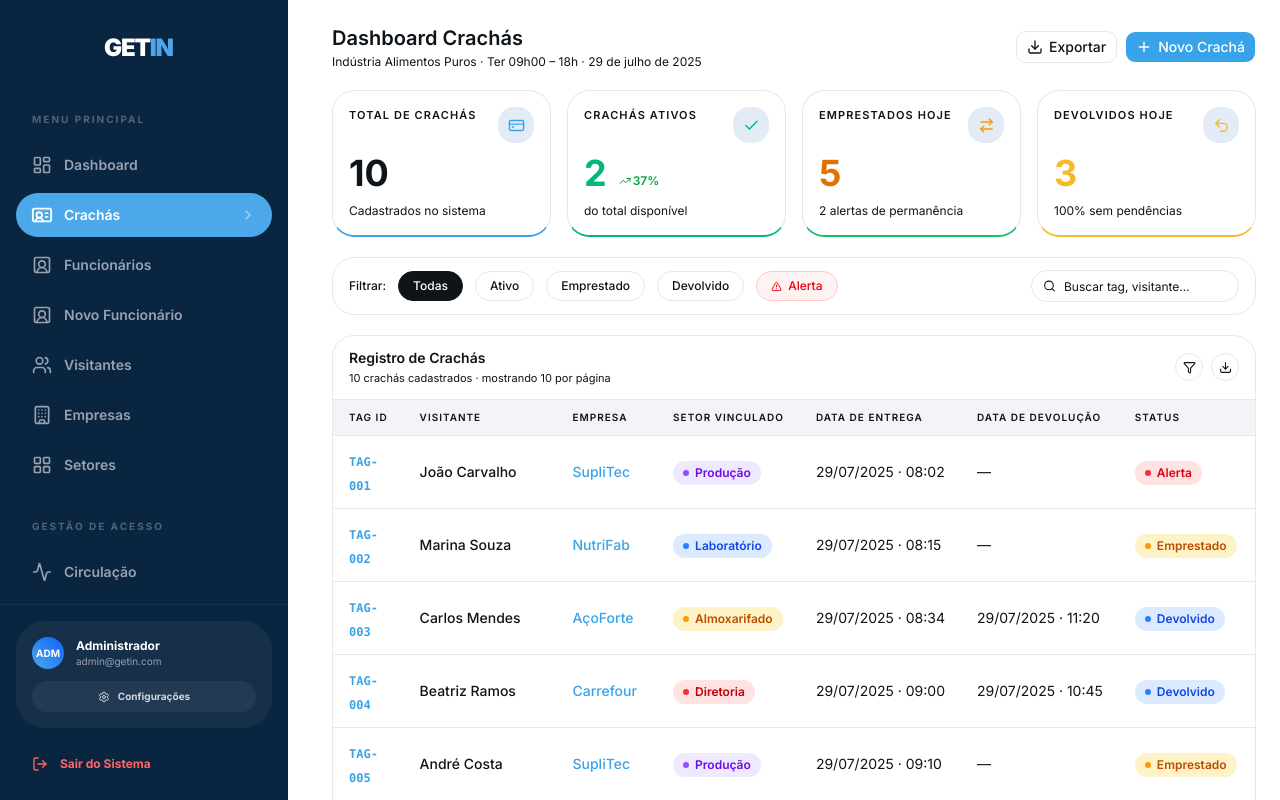
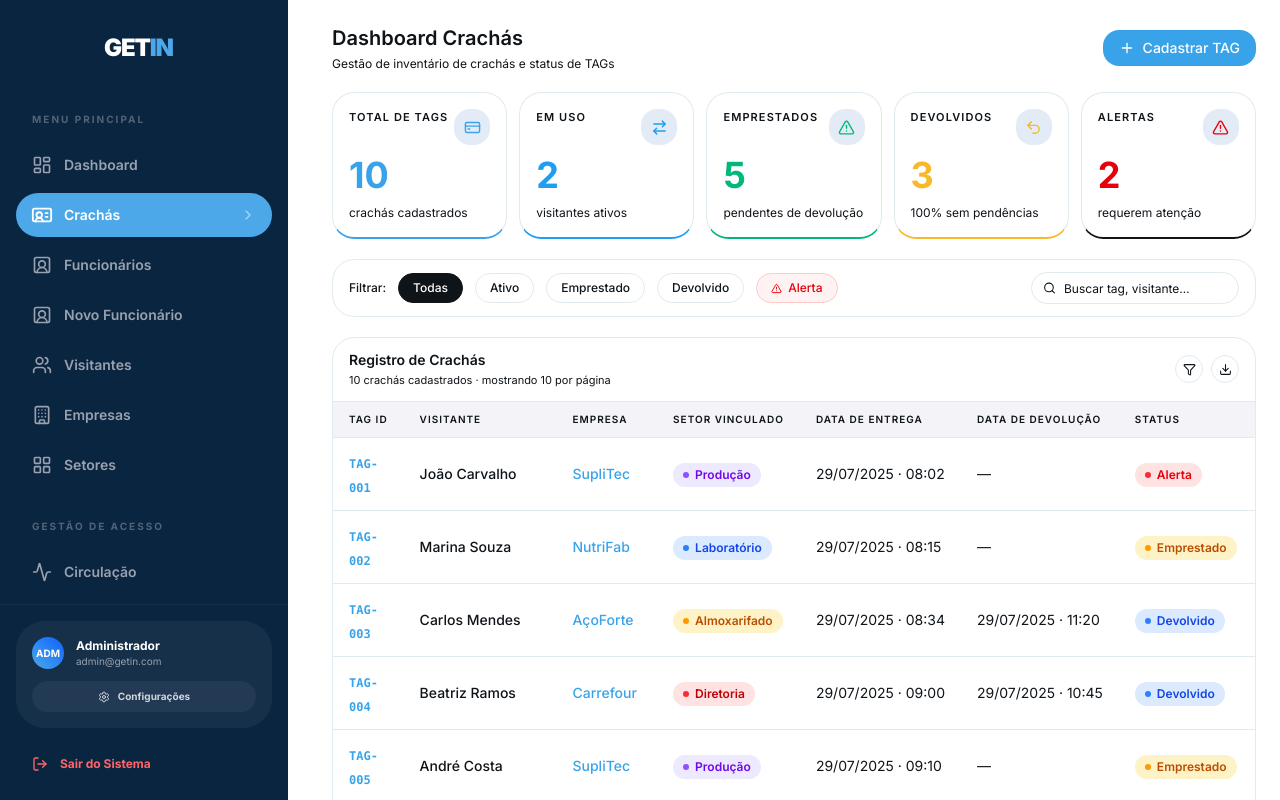
Before and after one commit to ocastroxs/get_in, a Next.js app: page /dashboard/crachas in a window 1280 px wide. Shown: the top 800 px of the page. Built offline with nearby package versions, Linux system fonts and the light colour scheme; sample sign-in values are in the browser's storage.

Commit message:
Refactor: Unify visitor and badge relationship, remove redundant creation modals

```diff
--- a/src/app/dashboard/crachas/page.jsx
+++ b/src/app/dashboard/crachas/page.jsx
@@ -85,39 +85,50 @@ function downloadCSV(data) {
   URL.revokeObjectURL(url);
 }
 
-// ─── Modal Novo Crachá ────────────────────────────────────────────────────────
+// ─── Modal Cadastrar Nova TAG (Refatorado) ────────────────────────────────────
+// Este modal agora é APENAS para cadastro de TAGs físicas, não para criar visitas.
 
-function ModalNovoCracha({ onClose, onSave }) {
+function ModalCadastrarTag({ onClose, onSave }) {
   const [form, setForm] = useState({
-    tagId: "", visitante: "", empresa: "", setor: "Produção", entrega: ""
+    tagId: ""
   });
-  const set = (k) => (e) => setForm((p) => ({ ...p, [k]: e.target.value }));
 
   function handleSubmit() {
-    if (!form.visitante || !form.empresa || !form.entrega) {
-      alert("Preencha Visitante, Empresa e Horário de Entrega.");
+    if (!form.tagId.trim()) {
+      alert("Preencha o ID da TAG.");
       return;
     }
+
+    // Validar se a TAG já existe
+    const tagExistente = CRACHAS_MOCK.some(c => c.tagId.toUpperCase() === form.tagId.toUpperCase());
+    if (tagExistente) {
+      alert("Esta TAG já foi cadastrada no sistema.");
+      return;
+    }
+
     onSave({
-      ...form,
       id: Date.now(),
-      tagId: form.tagId || `TAG-${String(Math.floor(Math.random() * 900) + 100)}`,
+      tagId: form.tagId.toUpperCase(),
+      visitante: null,
+      empresa: null,
+      setor: null,
+      entrega: null,
       devolucao: null,
-      status: "ativo",
+      status: "disponivel"
     });
     onClose();
   }
 
   return (
-    <div className="fixed inset-0 z-50 flex items-center justify-center bg-black/40 backdrop-blur-sm">
-      <div className="bg-card border border-border rounded-2xl shadow-xl w-full max-w-md mx-4 overflow-hidden">
+    <div className="fixed inset-0 z-50 flex items-center justify-center bg-black/40 backdrop-blur-sm animate-in fade-in duration-300">
+      <div className="bg-card border border-border rounded-2xl shadow-xl w-full max-w-sm mx-4 overflow-hidden animate-in fade-in zoom-in-95 slide-in-from-bottom-4 duration-300">
         {/* header */}
         <div className="flex items-center justify-between px-6 py-4 border-b border-border">
           <div className="flex items-center gap-2">
             <div className="w-8 h-8 rounded-lg bg-primary/10 flex items-center justify-center">
-              <Plus size={16} className="text-primary" />
+              <CreditCard size={16} className="text-primary" />
             </div>
-            <h2 className="font-semibold text-foreground">Novo Crachá</h2>
+            <h2 className="font-semibold text-foreground">Cadastrar Nova TAG</h2>
           </div>
           <button onClick={onClose} className="text-muted-foreground hover:text-foreground transition-colors">
             <X size={18} />
@@ -126,33 +137,21 @@ function ModalNovoCracha({ onClose, onSave }) {
 
         {/* body */}
         <div className="px-6 py-5 space-y-4">
-          {[
-            { label: "Visitante *",         key: "visitante", type: "text", placeholder: "Ex: Marina Souza"   },
-            { label: "Empresa *",           key: "empresa",   type: "text", placeholder: "Ex: NutriFab"       },
-            { label: "Horário de entrega *",key: "entrega",   type: "time"                                    },
-            { label: "Tag ID (opcional)",   key: "tagId",     type: "text", placeholder: "TAG-000"            },
-          ].map(({ label, key, type, placeholder }) => (
-            <div key={key}>
-              <label className="block text-xs font-medium text-muted-foreground mb-1">{label}</label>
+          <p className="text-xs text-muted-foreground">
+            Cadastre um novo crachá físico no sistema. Este será vinculado a um visitante quando necessário.
+          </p>
+          <div>
+            <label className="block text-xs font-medium text-muted-foreground mb-1">ID da TAG *</label>
             <input
-                type={type}
-                value={form[key]}
-                placeholder={placeholder}
-                onChange={set(key)}
+              type="text"
+              value={form.tagId}
+              placeholder="Ex: TAG-011"
+              onChange={(e) => setForm({ tagId: e.target.value })}
               className="w-full h-9 px-3 rounded-lg border border-border bg-background text-sm text-foreground placeholder:text-muted-foreground focus:outline-none focus:ring-2 focus:ring-primary/30 focus:border-primary transition"
             />
-            </div>
-          ))}
-
-          <div>
-            <label className="block text-xs font-medium text-muted-foreground mb-1">Setor</label>
-            <select
-              value={form.setor}
-              onChange={set("setor")}
-              className="w-full h-9 px-3 rounded-lg border border-border bg-background text-sm text-foreground focus:outline-none focus:ring-2 focus:ring-primary/30 focus:border-primary transition"
-            >
-              {Object.keys(SETOR_STYLE).map((s) => <option key={s}>{s}</option>)}
-            </select>
+            <p className="text-[10px] text-muted-foreground mt-1.5">
+              Use o formato TAG-XXX (ex: TAG-011, TAG-100)
+            </p>
           </div>
         </div>
 
@@ -160,7 +159,7 @@ function ModalNovoCracha({ onClose, onSave }) {
         <div className="flex items-center justify-end gap-2 px-6 py-4 border-t border-border bg-muted/30">
           <Button variant="outline" size="sm" onClick={onClose}>Cancelar</Button>
           <Button size="sm" className="gap-1.5" onClick={handleSubmit}>
-            <Check size={13} /> Registrar crachá
+            <Check size={13} /> Cadastrar TAG
           </Button>
         </div>
       </div>
@@ -171,25 +170,41 @@ function ModalNovoCracha({ onClose, onSave }) {
 // ─── Linha da Tabela ──────────────────────────────────────────────────────────
 
 function LinhaCracha({ c }) {
+  const isDisponivel = c.status === "disponivel";
+
   return (
     <tr className="border-b border-border hover:bg-accent/40 transition-colors">
       <td className="py-3 px-4">
         <span className="text-xs font-semibold font-mono text-primary">{c.tagId}</span>
       </td>
-      <td className="py-3 px-4 text-sm font-medium text-foreground whitespace-nowrap">{c.visitante}</td>
-      <td className="py-3 px-4 text-sm text-primary font-medium whitespace-nowrap">{c.empresa}</td>
+      <td className="py-3 px-4 text-sm font-medium text-foreground whitespace-nowrap">
+        {c.visitante || "—"}
+      </td>
+      <td className="py-3 px-4 text-sm text-primary font-medium whitespace-nowrap">
+        {c.empresa || "—"}
+      </td>
       <td className="py-3 px-4">
+        {c.setor ? (
           <span className={`inline-flex items-center gap-1.5 px-2.5 py-1 rounded-full text-xs font-semibold ${SETOR_STYLE[c.setor] ?? "bg-muted text-muted-foreground"}`}>
             <span className={`w-1.5 h-1.5 rounded-full ${SETOR_DOT[c.setor] ?? "bg-muted-foreground"}`} />
             {c.setor}
           </span>
+        ) : "—"}
       </td>
-      <td className="py-3 px-4 text-sm text-foreground whitespace-nowrap">{c.entrega}</td>
+      <td className="py-3 px-4 text-sm text-foreground whitespace-nowrap">{c.entrega || "—"}</td>
       <td className="py-3 px-4 text-sm text-muted-foreground whitespace-nowrap">{c.devolucao ?? "—"}</td>
       <td className="py-3 px-4">
-        <span className={`inline-flex items-center gap-1.5 px-2.5 py-1 rounded-full text-xs font-semibold ${STATUS_STYLE[c.status]}`}>
-          <span className={`w-1.5 h-1.5 rounded-full ${STATUS_DOT[c.status]}`} />
-          {STATUS_LABEL[c.status]}
+        <span className={`inline-flex items-center gap-1.5 px-2.5 py-1 rounded-full text-xs font-semibold ${
+          isDisponivel
+            ? "bg-gray-100 text-gray-700"
+            : STATUS_STYLE[c.status] ?? "bg-muted text-muted-foreground"
+        }`}>
+          <span className={`w-1.5 h-1.5 rounded-full ${
+            isDisponivel
+              ? "bg-gray-500"
+              : STATUS_DOT[c.status] ?? "bg-muted-foreground"
+          }`} />
+          {isDisponivel ? "Disponível" : STATUS_LABEL[c.status] ?? c.status}
         </span>
       </td>
       <td className="py-3 px-4">
@@ -215,9 +230,9 @@ export default function CrachasPage() {
       const q = busca.trim().toLowerCase();
       const matchBusca = !q ||
         c.tagId.toLowerCase().includes(q) ||
-        c.visitante.toLowerCase().includes(q) ||
-        c.empresa.toLowerCase().includes(q) ||
-        c.setor.toLowerCase().includes(q);
+        (c.visitante && c.visitante.toLowerCase().includes(q)) ||
+        (c.empresa && c.empresa.toLowerCase().includes(q)) ||
+        (c.setor && c.setor.toLowerCase().includes(q));
       return matchStatus && matchBusca;
     });
   }, [crachas, statusFiltro, busca]);
@@ -237,7 +252,7 @@ export default function CrachasPage() {
   return (
     <>
       {modalAberto && (
-        <ModalNovoCracha
+        <ModalCadastrarTag
           onClose={() => setModalAberto(false)}
           onSave={handleSave}
         />
@@ -248,63 +263,65 @@ export default function CrachasPage() {
         <header className="flex items-center justify-between">
           <div>
             <h1 className="text-xl font-semibold text-foreground">Dashboard Crachás</h1>
-            <p className="text-xs text-muted-foreground mt-0.5">
-              Indústria Alimentos Puros · Ter 09h00 – 18h · 29 de julho de 2025
+            <p className="text-xs text-muted-foreground mt-1">
+              Gestão de inventário de crachás e status de TAGs
             </p>
           </div>
-          <div className="flex items-center gap-2">
-            <Button variant="outline" size="sm" className="gap-1.5" onClick={() => downloadCSV(filtrados)}>
-              <Download size={13} />
-              Exportar
-            </Button>
-            <Button size="sm" className="gap-1.5" onClick={() => setModalAberto(true)}>
-              <Plus size={13} />
-              Novo Crachá
-            </Button>
-          </div>
+          <button
+            onClick={() => setModalAberto(true)}
+            className="inline-flex items-center gap-2 px-4 py-2 rounded-lg bg-primary text-primary-foreground text-sm font-medium hover:bg-primary/90 transition-colors"
+          >
+            <Plus size={16} /> Cadastrar TAG
+          </button>
         </header>
 
-        {/* KPI Cards */}
-        <div className="grid grid-cols-4 gap-4">
+        {/* Cards de Estatísticas */}
+        <div className="grid grid-cols-2 md:grid-cols-5 gap-3">
           <StatCard
-            label="Total de Crachás"
+            label="Total de TAGs"
             value={stats.total}
+            valueClassName="text-primary"
             icon={<CreditCard size={17} className="text-primary" />}
-            sub="Cadastrados no sistema"
+            sub="crachás cadastrados"
             accentVar="var(--primary)"
           />
           <StatCard
-            label="Crachás Ativos"
+            label="Em Uso"
             value={stats.ativos}
+            valueClassName="text-chart-1"
+            icon={<ArrowRightLeft size={17} className="text-chart-1" />}
+            sub="visitantes ativos"
+            accentVar="var(--chart-1)"
+          />
+          <StatCard
+            label="Emprestados"
+            value={stats.emprestados}
             valueClassName="text-chart-2"
-            icon={<Check size={17} className="text-chart-2" />}
-            delta={37}
-            deltaDir="up"
-            sub="do total disponível"
+            icon={<AlertTriangle size={17} className="text-chart-2" />}
+            sub="pendentes de devolução"
             accentVar="var(--chart-2)"
           />
           <StatCard
-            label="Emprestados Hoje"
-            value={stats.emprestados}
-            valueClassName="text-amber-600"
-            icon={<ArrowRightLeft size={17} className="text-amber-500" />}
-            sub={`${stats.alertas} alerta${stats.alertas !== 1 ? "s" : ""} de permanência`}
-            accentVar="var(--chart-4)"
-          />
-          <StatCard
-            label="Devolvidos Hoje"
+            label="Devolvidos"
             value={stats.devolvidos}
             valueClassName="text-chart-3"
             icon={<Undo2 size={17} className="text-chart-3" />}
             sub="100% sem pendências"
             accentVar="var(--chart-3)"
           />
+          <StatCard
+            label="Alertas"
+            value={stats.alertas}
+            valueClassName="text-red-600"
+            icon={<AlertTriangle size={17} className="text-red-600" />}
+            sub="requerem atenção"
+            accentVar="var(--red)"
+          />
         </div>
 
         {/* Barra de filtros */}
         <div className="flex flex-wrap items-center gap-3 bg-card border border-border rounded-xl px-4 py-3">
           <span className="text-xs font-medium text-muted-foreground">Filtrar:</span>
-
           {STATUS_FILTER_OPTS.map((opt) => {
             const isAlerta = opt === "alerta";
             const isActive = statusFiltro === opt;
@@ -329,7 +346,6 @@ export default function CrachasPage() {
               </button>
             );
           })}
-
           {/* Busca */}
           <div className="ml-auto relative">
             <Search size={13} className="absolute left-3 top-1/2 -translate-y-1/2 text-muted-foreground" />
--- a/src/app/dashboard/visitantes/page.jsx
+++ b/src/app/dashboard/visitantes/page.jsx
@@ -28,6 +28,13 @@ const STATUS_DOT = {
   finalizado: "bg-blue-500",
 };
 
+// ─── Mock de TAGs disponíveis (futuramente virá do backend) ─────────────────
+const TAGS_DISPONIVEIS = [
+  "TAG-001", "TAG-002", "TAG-003", "TAG-004", "TAG-005",
+  "TAG-006", "TAG-007", "TAG-008", "TAG-009", "TAG-010",
+  "TAG-011", "TAG-012", "TAG-013", "TAG-014", "TAG-015",
+];
+
 function toCSV(rows) {
   const cols = ["Nome", "Empresa", "CPF", "Setor", "Entrada", "Saída", "Status", "Crachá"];
   const lines = rows.map((r) =>
@@ -44,7 +51,7 @@ function downloadCSV(data) {
   URL.revokeObjectURL(url);
 }
 
-// ─── Modal Novo Visitante ────────────────────────────────────────────────────
+// ─── Modal Novo Visitante (Refatorado) ──────────────────────────────────────
 
 function ModalNovoVisitante({ onClose, onSave }) {
   const [form, setForm] = useState({
@@ -64,12 +71,17 @@ function ModalNovoVisitante({ onClose, onSave }) {
       alert("Preencha Nome, Empresa, CPF e Horário de Entrada.");
       return;
     }
+
+    if (!form.cracha) {
+      alert("Selecione um crachá disponível.");
+      return;
+    }
+
     onSave({
       ...form,
       id: Date.now(),
       saida: null,
       status: "ativo",
-      cracha: form.cracha || `TAG-${String(Math.floor(Math.random() * 900) + 100)}`,
     });
     onClose();
   }
@@ -97,7 +109,6 @@ function ModalNovoVisitante({ onClose, onSave }) {
             { label: "Empresa *",       key: "empresa", type: "text",  placeholder: "Ex: Nutrilab" },
             { label: "CPF *",           key: "cpf",     type: "text",  placeholder: "000.000.000-00", mask: maskCPF },
             { label: "Horário de entrada *", key: "entrada", type: "time" },
-            { label: "Crachá (opcional)",    key: "cracha",  type: "text",  placeholder: "TAG-000" },
           ].map(({ label, key, type, placeholder, mask }) => (
             <div key={key}>
               <label className="block text-xs font-medium text-muted-foreground mb-1">{label}</label>
@@ -122,6 +133,23 @@ function ModalNovoVisitante({ onClose, onSave }) {
             >
               {["Adm", "Lab", "Prod", "Alm"].map((s) => <option key={s}>{s}</option>)}
             </select>
+          </div>
+
+          <div>
+            <label className="block text-xs font-medium text-muted-foreground mb-1">Crachá *</label>
+            <select
+              value={form.cracha}
+              onChange={set("cracha")}
+              className="w-full h-9 px-3 rounded-lg border border-border bg-background text-sm text-foreground focus:outline-none focus:ring-2 focus:ring-primary/30 focus:border-primary transition"
+            >
+              <option value="">Selecione uma TAG disponível</option>
+              {TAGS_DISPONIVEIS.map((tag) => (
+                <option key={tag} value={tag}>{tag}</option>
+              ))}
+            </select>
+            <p className="text-[10px] text-muted-foreground mt-1.5">
+              Selecione um crachá disponível. Para cadastrar uma nova TAG, acesse a tela de Crachás.
+            </p>
           </div>
         </div>
 
@@ -266,74 +294,72 @@ export default function VisitantesPage() {
         />
       )}
 
-      <div className="flex flex-col gap-5 animate-in fade-in duration-700">
-        {/* Topbar reutilizado — mas com botões próprios */}
-        <header className="flex items-center justify-between animate-in fade-in slide-in-from-top-4 duration-700">
+      <div className="flex flex-col gap-5">
+        <Topbar />
+
+        {/* Alerta */}
+        {alertas.length > 0 && (
+          <AlertaBanner
+            alertas={alertas}
+            onDismiss={() => setAlertas([])}
+          />
+        )}
+
+        {/* Header */}
+        <header className="flex items-center justify-between">
           <div>
-            <h1 className="text-xl font-semibold text-foreground">Visitantes</h1>
-            <p className="text-xs text-muted-foreground mt-0.5">
-              Indústria Alimentos Puros · Ter 08h – 18h · 29 de julho de 2025
+            <h1 className="text-xl font-semibold text-foreground">Dashboard Visitantes</h1>
+            <p className="text-xs text-muted-foreground mt-1">
+              Controle de entrada e saída de visitantes
             </p>
           </div>
-          <div className="flex items-center gap-2">
-            <Button variant="outline" size="sm" className="gap-1.5" onClick={() => downloadCSV(filtrados)}>
-              <Download size={13} />
-              Exportar
-            </Button>
-            <Button size="sm" className="gap-1.5" onClick={() => setModalAberto(true)}>
-              <Plus size={13} />
-              Novo Visitante
-            </Button>
-          </div>
+          <button
+            onClick={() => setModalAberto(true)}
+            className="inline-flex items-center gap-2 px-4 py-2 rounded-lg bg-primary text-primary-foreground text-sm font-medium hover:bg-primary/90 transition-colors"
+          >
+            <Plus size={16} /> Novo visitante
+          </button>
         </header>
 
-        {/* Banner de alerta — só aparece quando há alertas */}
-        <AlertaBanner alertas={alertas} onDismiss={() => setAlertas([])} />
-
-        {/* KPI Cards — reutilizando StatCard */}
-        <div className="grid grid-cols-4 gap-4 animate-in fade-in slide-in-from-bottom-4 duration-700 delay-100">
+        {/* Cards de Estatísticas */}
+        <div className="grid grid-cols-2 md:grid-cols-4 gap-3">
           <StatCard
-            label="Visitantes Hoje"
+            label="Total"
             value={stats.total}
+            valueClassName="text-primary"
             icon={<Users size={17} className="text-primary" />}
-            delta={12}
-            deltaDir="up"
-            sub="vs ontem"
+            sub="visitantes hoje"
             accentVar="var(--primary)"
           />
           <StatCard
-            label="Visitantes Ativos"
+            label="Ativos"
             value={stats.ativos}
-            valueClassName="text-chart-2"
-            icon={<ArrowRightLeft size={17} className="text-chart-2" />}
-            sub="100% credenciadas"
-            accentVar="var(--chart-2)"
+            valueClassName="text-chart-1"
+            icon={<ArrowRightLeft size={17} className="text-chart-1" />}
+            sub="dentro da fábrica"
+            accentVar="var(--chart-1)"
           />
           <StatCard
             label="Finalizados"
             value={stats.finalizados}
-            valueClassName="text-chart-3"
-            icon={<LogOut size={17} className="text-chart-3" />}
-            sub="✓ check-out confirmado"
-            accentVar="var(--chart-3)"
+            valueClassName="text-chart-2"
+            icon={<LogOut size={17} className="text-chart-2" />}
+            sub="com check-out"
+            accentVar="var(--chart-2)"
           />
           <StatCard
-            label="Sem Saída Registrada"
+            label="Sem Saída"
             value={stats.semsaida}
-            valueClassName="text-destructive"
-            icon={<AlertTriangle size={17} className="text-destructive" />}
-            sub={`${stats.semsaida} alerta${stats.semsaida !== 1 ? "s" : ""} pendente${stats.semsaida !== 1 ? "s" : ""}`}
-            accentVar="var(--destructive)"
+            valueClassName="text-red-600"
+            icon={<AlertTriangle size={17} className="text-red-600" />}
+            sub="requerem atenção"
+            accentVar="var(--red)"
           />
         </div>
 
-        {/* Filtros */}
-        <div className="flex flex-wrap items-center gap-3 bg-card border border-border rounded-xl px-4 py-3 animate-in fade-in slide-in-from-bottom-4 duration-700 delay-200">
-          <div className="flex items-center gap-1.5 text-xs font-medium text-muted-foreground">
-            <Filter size={13} />
-            Filtros
-          </div>
-
+        {/* Barra de filtros */}
+        <div className="flex flex-wrap items-center gap-3 bg-card border border-border rounded-xl px-4 py-3">
+          <span className="text-xs font-medium text-muted-foreground">Filtrar:</span>
           {/* Empresa */}
           <div className="flex items-center gap-2">
             <label className="text-xs text-muted-foreground">Empresa</label>
@@ -348,7 +374,6 @@ export default function VisitantesPage() {
               <ChevronDown size={12} className="absolute right-2 top-1/2 -translate-y-1/2 text-muted-foreground pointer-events-none" />
             </div>
           </div>
-
           {/* Data */}
           <div className="flex items-center gap-2">
             <label className="text-xs text-muted-foreground">Data</label>
@@ -360,7 +385,6 @@ export default function VisitantesPage() {
               placeholder="DD/MM/AAAA"
             />
           </div>
-
           {/* Status */}
           <div className="flex items-center gap-2">
             <label className="text-xs text-muted-foreground">Status</label>
@@ -377,14 +401,12 @@ export default function VisitantesPage() {
               <ChevronDown size={12} className="absolute right-2 top-1/2 -translate-y-1/2 text-muted-foreground pointer-events-none" />
             </div>
           </div>
-
           <button
             onClick={limparFiltros}
             className="text-xs text-primary hover:text-primary/70 font-medium transition-colors underline underline-offset-2"
           >
             Limpar filtros
           </button>
-
           <span className="ml-auto text-xs text-muted-foreground">
             {filtrados.length} registro{filtrados.length !== 1 ? "s" : ""} encontrado{filtrados.length !== 1 ? "s" : ""}
           </span>
```
Also changed, not shown: 1 other file (tests, documents, lock files or other folders). Lines whose indentation alone changed are shown as unchanged.
